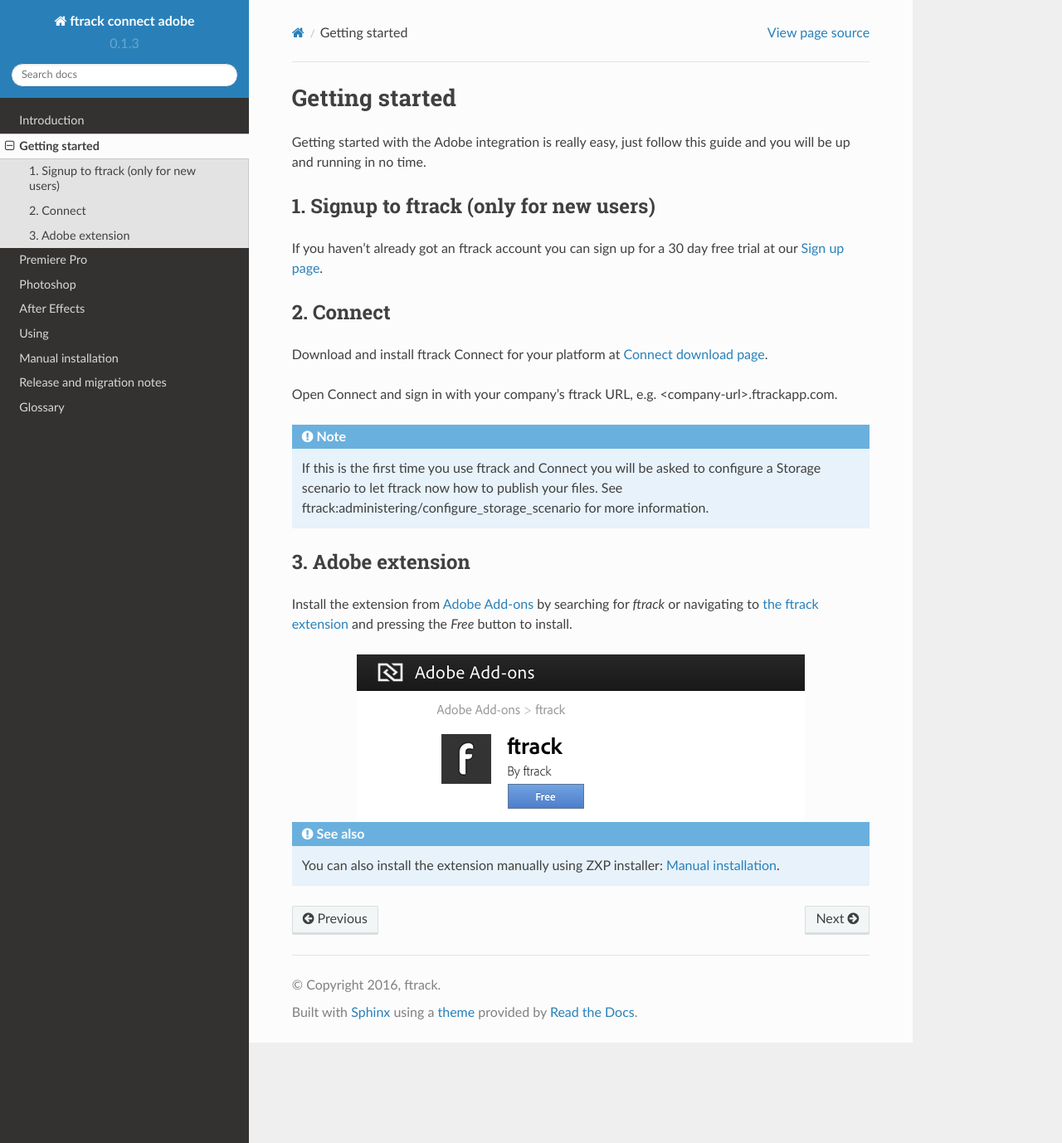
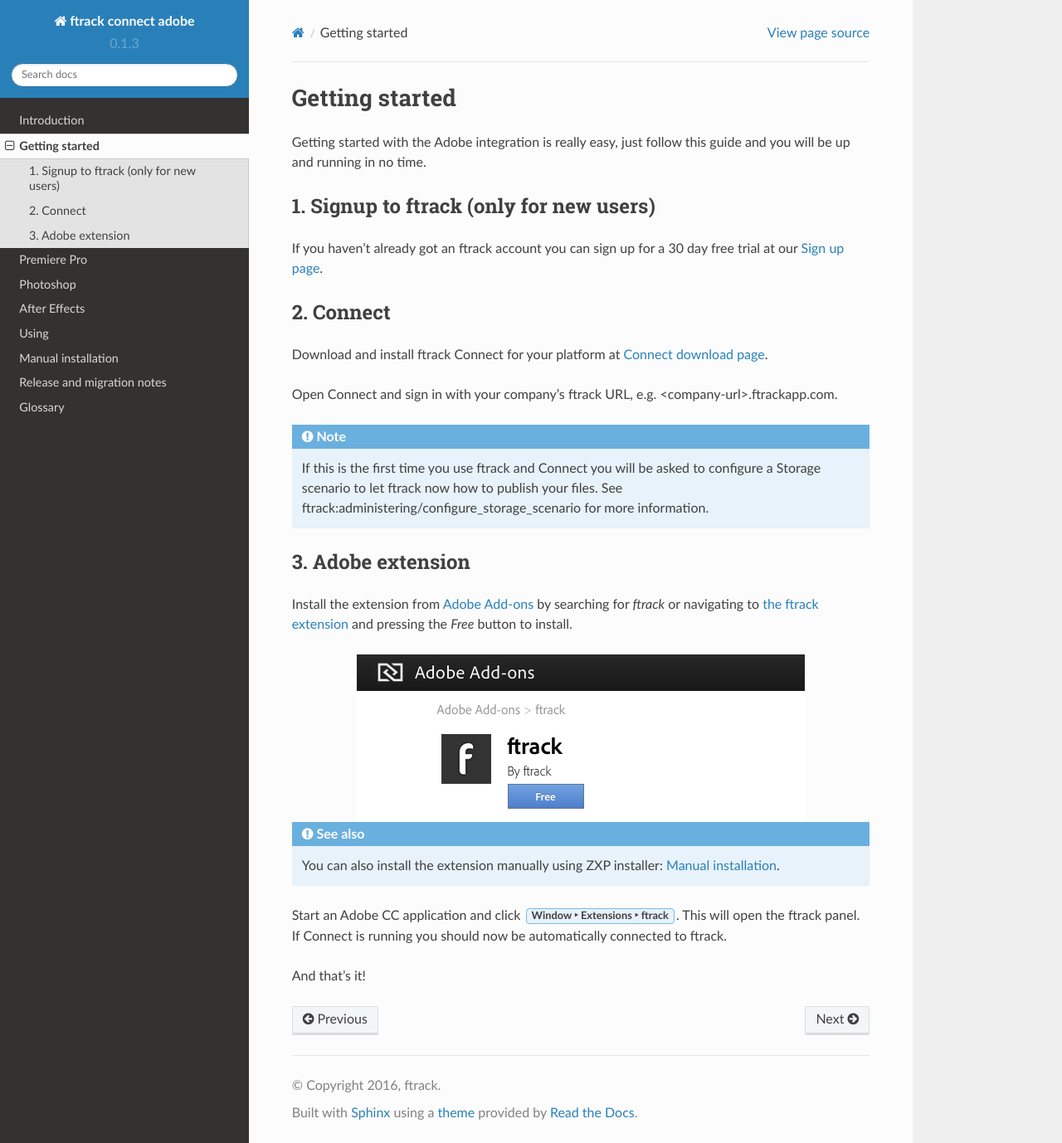
Before and after one commit to ftrackhq/ftrack-connect-spark-adobe, a Sphinx documentation site: the page built from doc/getting_started.rst, in a window 1280 px wide and 1378 px high. Shown: the whole window at 83% size. Built offline with Sphinx 7.4.7 and the Read the Docs theme 2.0.0, drawn with Linux system fonts in a browser that asks for light colours; pages that are not in the unit, such as notebooks, are missing from menus.

Commit message:
Re-add launch instructions accidentally removed

```diff
--- a/doc/getting_started.rst
+++ b/doc/getting_started.rst
@@ -48,3 +48,10 @@ and pressing the *Free* button to install.
 
     You can also install the extension manually using ZXP installer:
     :ref:`manual_installation`.
+
+Start an Adobe CC application and click
+:menuselection:`Window --> Extensions --> ftrack`. This will open the ftrack
+panel. If Connect is running you should now be automatically connected to
+ftrack.
+
+And that's it!
```
